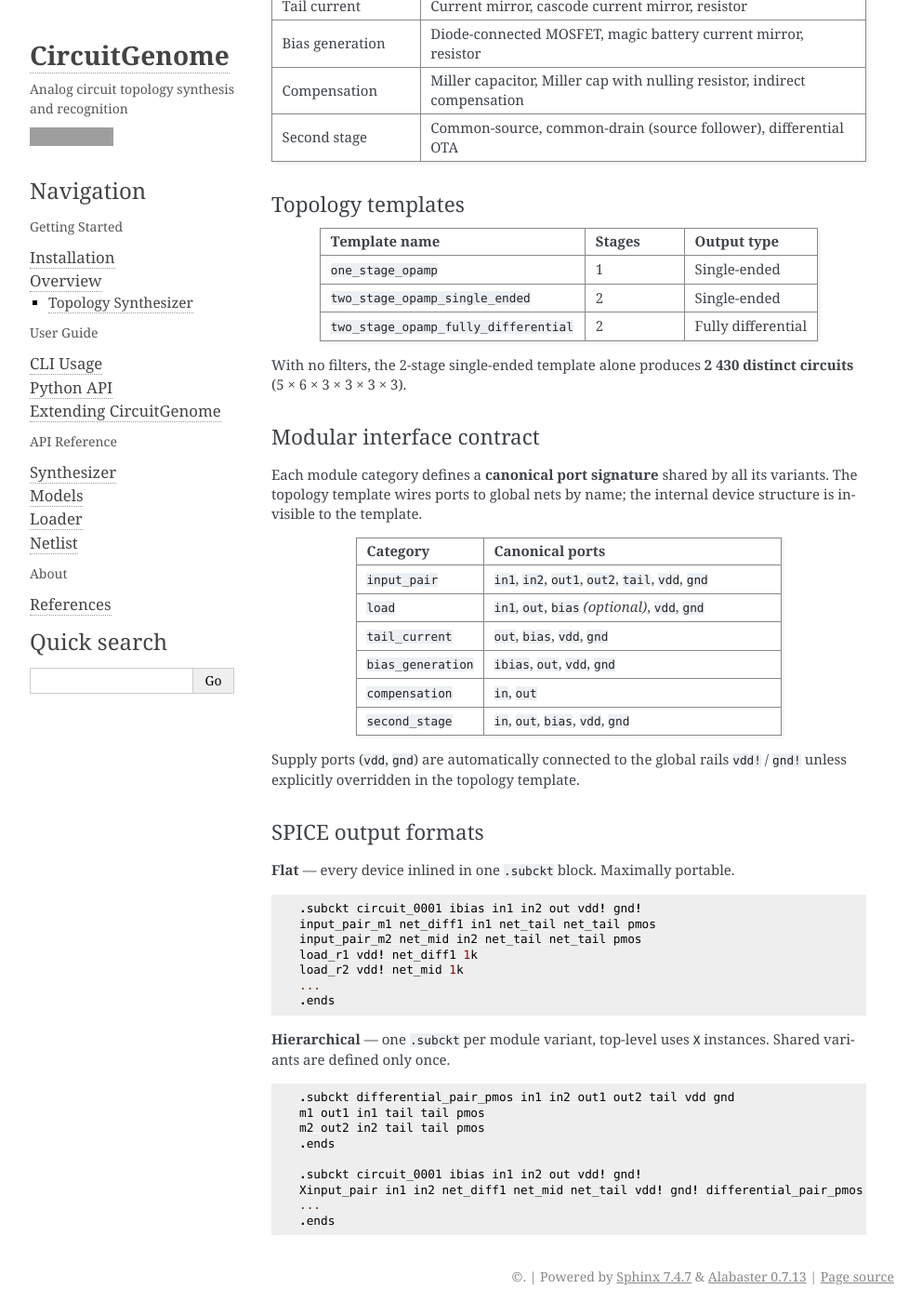
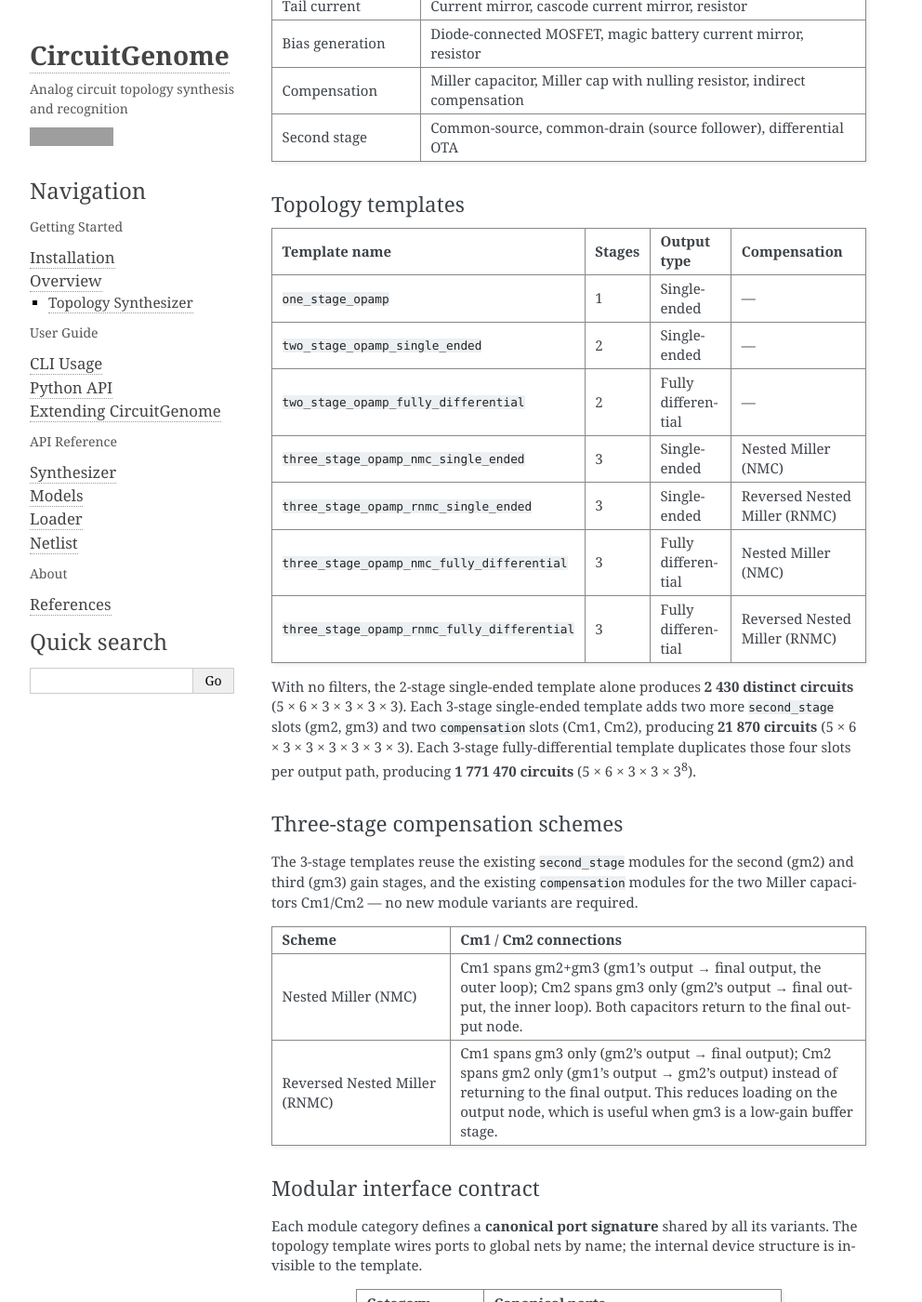
Before and after one commit to analog-ml/CircuitGenome, a Sphinx documentation site: the page built from docs/overview.rst, in a window 1280 px wide and 1400 px high, scrolled down 772 px. Shown: the whole window at 93% size, without its empty margins (148-1140 px from the left). Built offline with Sphinx 7.4.7, drawn with Linux system fonts in a browser that asks for light colours; grey boxes are pictures that could not be loaded.

Commit message:
Add 3-stage op-amp topologies (NMC and RNMC compensation)
Adds four new topology templates - three_stage_opamp_{nmc,rnmc}_{single_ended,fully_differential}
- covering Nested Miller and Reversed Nested Miller compensation, the two
most common 3-stage op-amp schemes. Both reuse the existing second_stage and
compensation modules unchanged. Also adds a compensation_scheme filter to
synthesize(), updates the CLI for stages=3, and updates docs/tests accordingly.

Co-Authored-By: Claude Sonnet 4.6 <noreply@anthropic.com>

```diff
--- a/docs/overview.rst
+++ b/docs/overview.rst
@@ -62,23 +62,72 @@ Topology templates
 
 .. list-table::
    :header-rows: 1
-   :widths: 40 15 20
+   :widths: 40 10 20 30
 
    * - Template name
      - Stages
      - Output type
+     - Compensation
    * - ``one_stage_opamp``
      - 1
      - Single-ended
+     - —
    * - ``two_stage_opamp_single_ended``
      - 2
      - Single-ended
+     - —
    * - ``two_stage_opamp_fully_differential``
      - 2
      - Fully differential
+     - —
+   * - ``three_stage_opamp_nmc_single_ended``
+     - 3
+     - Single-ended
+     - Nested Miller (NMC)
+   * - ``three_stage_opamp_rnmc_single_ended``
+     - 3
+     - Single-ended
+     - Reversed Nested Miller (RNMC)
+   * - ``three_stage_opamp_nmc_fully_differential``
+     - 3
+     - Fully differential
+     - Nested Miller (NMC)
+   * - ``three_stage_opamp_rnmc_fully_differential``
+     - 3
+     - Fully differential
+     - Reversed Nested Miller (RNMC)
 
 With no filters, the 2-stage single-ended template alone produces
-**2 430 distinct circuits** (5 × 6 × 3 × 3 × 3 × 3).
+**2 430 distinct circuits** (5 × 6 × 3 × 3 × 3 × 3). Each 3-stage
+single-ended template adds two more ``second_stage`` slots (gm2, gm3) and
+two ``compensation`` slots (Cm1, Cm2), producing **21 870 circuits**
+(5 × 6 × 3 × 3 × 3 × 3 × 3 × 3). Each 3-stage fully-differential template
+duplicates those four slots per output path, producing **1 771 470
+circuits** (5 × 6 × 3 × 3 × 3\ :sup:`8`).
+
+Three-stage compensation schemes
+~~~~~~~~~~~~~~~~~~~~~~~~~~~~~~~~~
+
+The 3-stage templates reuse the existing ``second_stage`` modules for the
+second (gm2) and third (gm3) gain stages, and the existing ``compensation``
+modules for the two Miller capacitors Cm1/Cm2 — no new module variants are
+required.
+
+.. list-table::
+   :header-rows: 1
+   :widths: 30 70
+
+   * - Scheme
+     - Cm1 / Cm2 connections
+   * - Nested Miller (NMC)
+     - Cm1 spans gm2+gm3 (gm1's output → final output, the outer loop);
+       Cm2 spans gm3 only (gm2's output → final output, the inner loop).
+       Both capacitors return to the final output node.
+   * - Reversed Nested Miller (RNMC)
+     - Cm1 spans gm3 only (gm2's output → final output); Cm2 spans gm2 only
+       (gm1's output → gm2's output) instead of returning to the final
+       output. This reduces loading on the output node, which is useful
+       when gm3 is a low-gain buffer stage.
 
 Modular interface contract
 ~~~~~~~~~~~~~~~~~~~~~~~~~~
```
Also changed, not shown: README.md (+47 -7 lines), docs/extending.rst (+17 -5 lines), docs/usage/cli.rst (+10 -1 lines), docs/usage/python_api.rst (+13 -1 lines), 4 other files.
